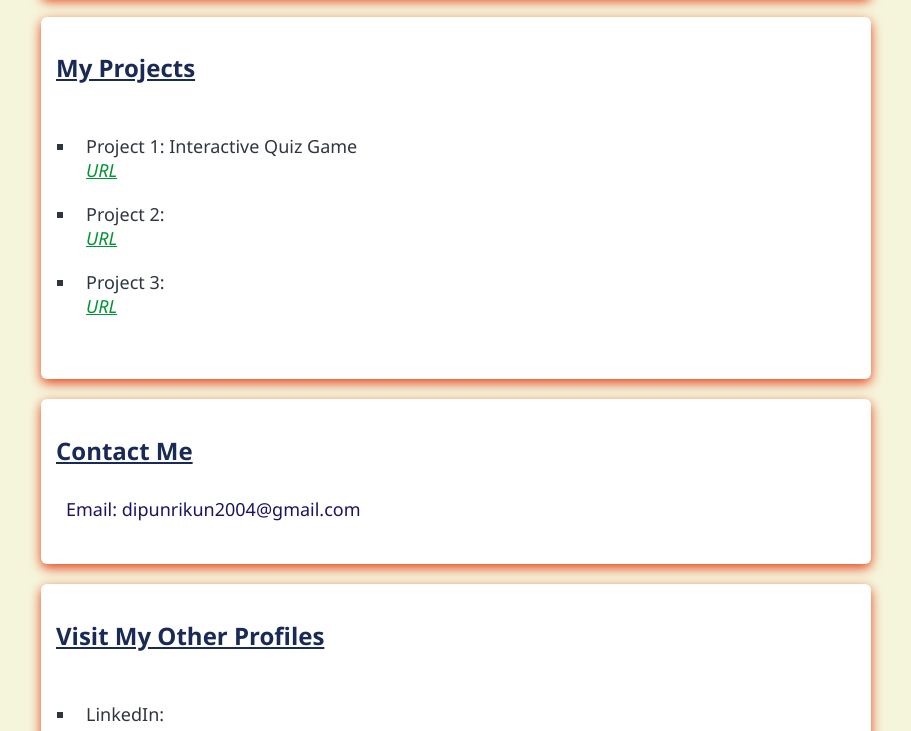
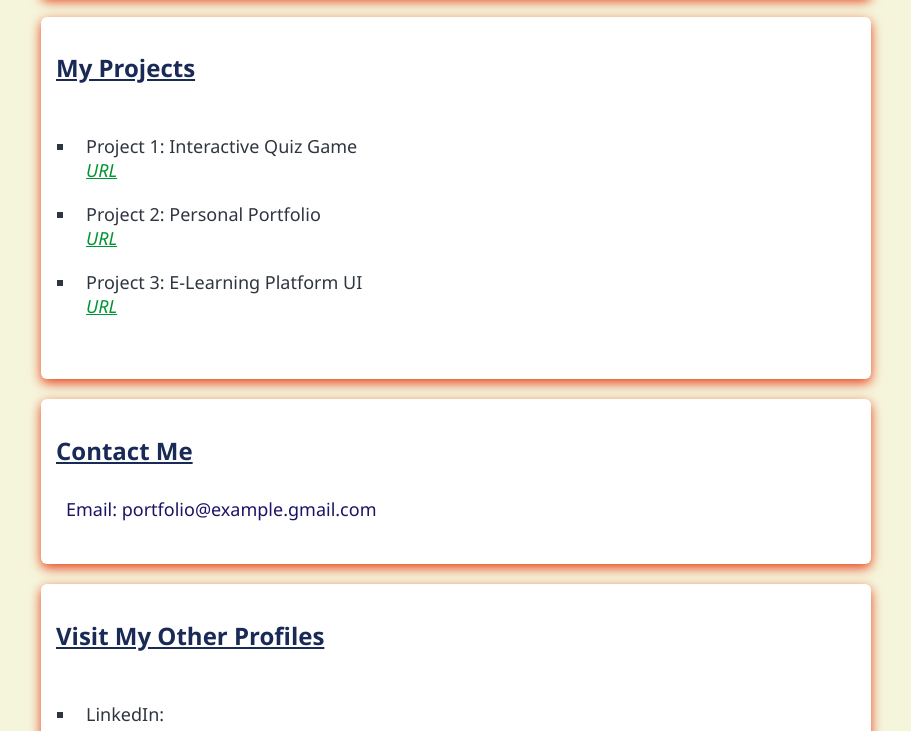
Before and after one commit to Dipansu088/MY-PERSONAL-PORTFOLIO, a plain HTML site: page index.html in a window 1280 px wide. Shown: the part 563-1294 px from the top of the page, without its empty margins (184-1095 px from the left). Drawn offline with Linux system fonts and the light colour scheme.

Commit message:
Update index.html

```diff
--- a/index.html
+++ b/index.html
@@ -119,10 +119,10 @@
             <li>Project 1: Interactive Quiz Game <br>
             <a href="">URL</a></li>
 
-            <li>Project 2: <br>
+            <li>Project 2: Personal Portfolio<br>
             <a href="">URL</a></li>
 
-            <li>Project 3: <br>
+            <li>Project 3: E-Learning Platform UI<br>
             <a href="">URL</a></li>
 
         </ul>
@@ -130,7 +130,7 @@
 
     <section id="contact">
         <h2><u>Contact Me</u></h2>
-        <p style="padding:10px">Email: dipunrikun2004@gmail.com</p>
+        <p style="padding:10px">Email: portfolio@example.gmail.com</p>
     </section>
 
     <section id="profiles">
```
